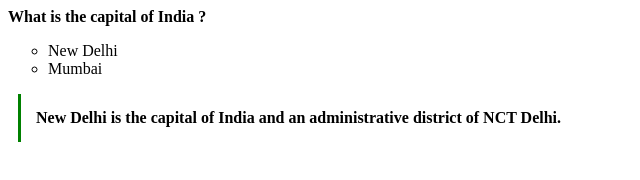
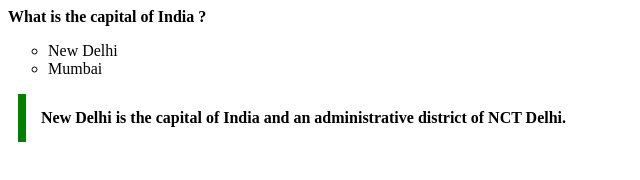
Before and after one commit to acciojob/trivia-Akku0039, a website: page main.html in a window 1280 px wide. Shown: the full height of the page, 0-640 px from the left. Drawn offline with Linux system fonts and the light colour scheme.

Commit message:
created a submission

```diff
--- a/main.html
+++ b/main.html
@@ -5,17 +5,7 @@
 <head>
 	<link rel="stylesheet" href="styles.css">
 </head>
-<style>
-	blockquote{
-		margin: 10px;
-		max-width: 600px;
-		padding: 15px;
-		border-left: 8px;
-		border-left: solid green;
-		background-color: #f8fffe"";
-		font-weight: bold;
-	}
-</style>
+
 
 <body>
 	<!-- the entire body must be written by student -->
--- a/styles.css
+++ b/styles.css
@@ -1,2 +1,10 @@
+blockquote{
+		margin: 10px;
+		max-width: 600px;
+		padding: 15px;
+		border-left: 8px solid green;
 
+		background-color: #f8fffe"";
+		font-weight: bold;
+	}
 /* Your CSS Code here. */
```
